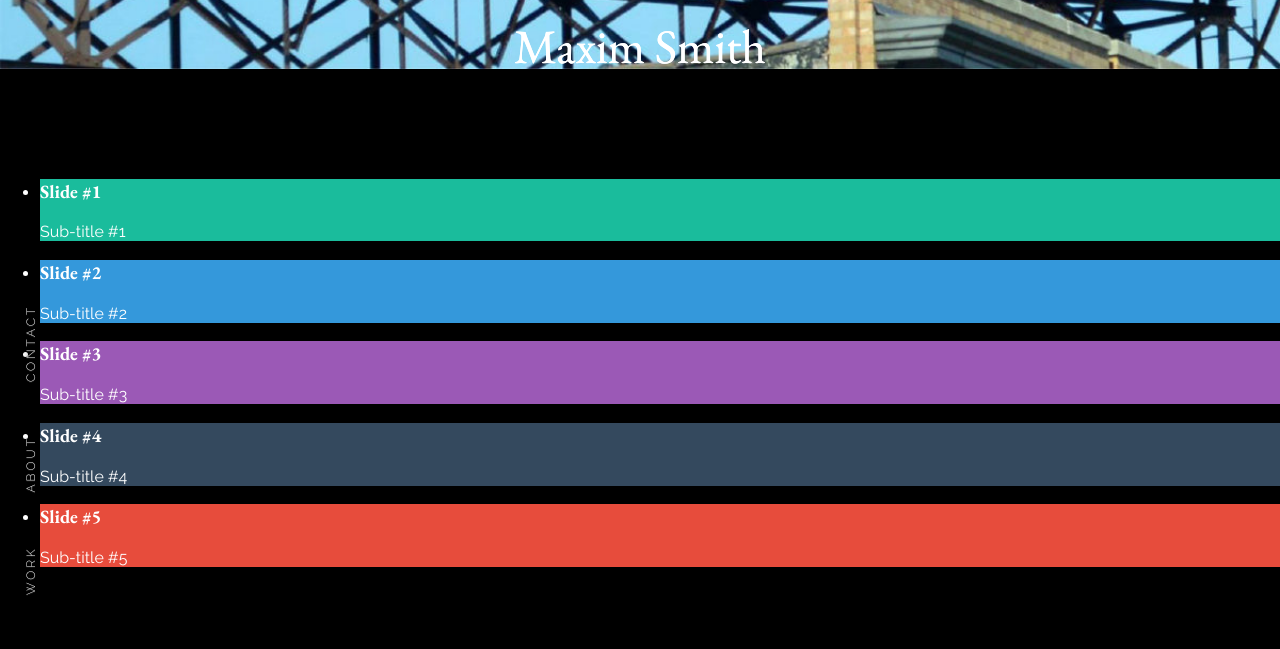
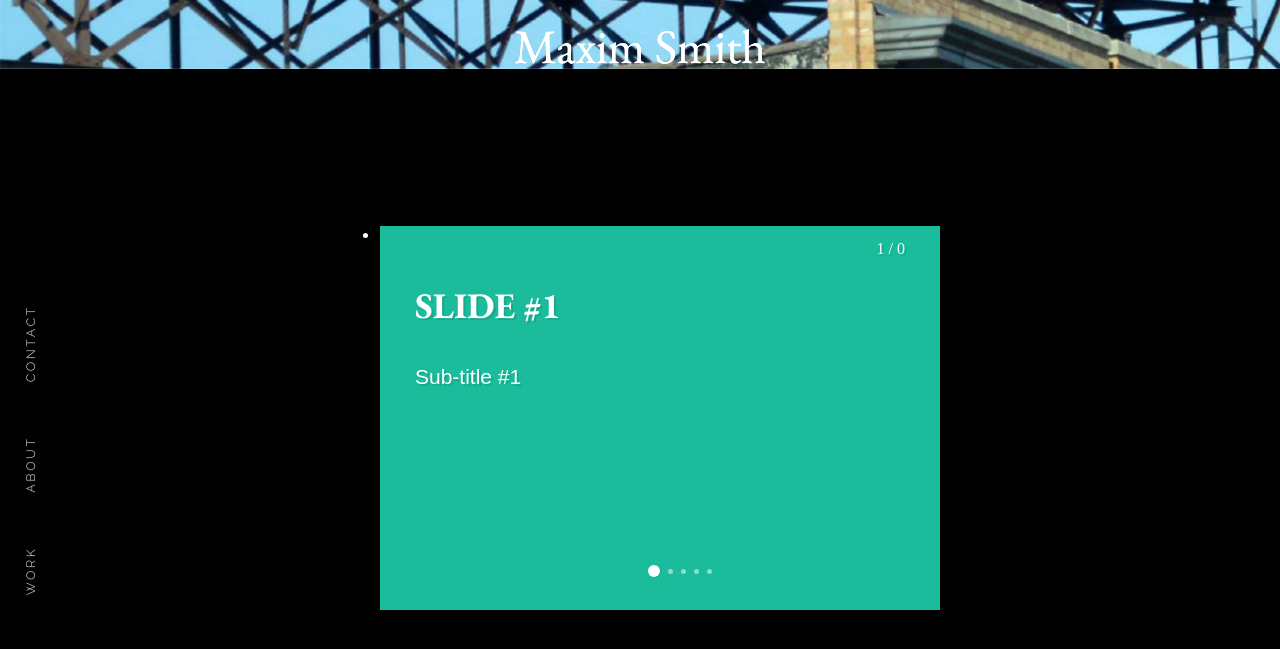
Before and after one commit to Maximsmith/Maximsmith, a Jekyll site: the page built from work/proj-4.html, in a window 1280 px wide and 900 px high, scrolled down 5849 px. Shown: the top 649 px of the window. Built offline with Jekyll 4.4.1, drawn with Linux system fonts in a browser that asks for light colours.

Commit message:
Update style.css

```diff
--- a/css/style.css
+++ b/css/style.css
@@ -799,7 +799,84 @@
 /* ////// SLIDER ////// */
 
 
-moz-transition: all 0.1s ease;
+#wrapper{
+	width:600px;
+	margin:50px auto;
+	height:400px;
+	position:relative;
+	color:#fff;
+	text-shadow:rgba(0,0,0,0.1) 2px 2px 0px;
+}
+
+#slider-wrap{
+	width:600px;
+	height:400px;
+	position:relative;
+	overflow:hidden;
+}
+
+#slider-wrap ul#slider{
+	width:100%;
+	height:100%;
+
+	position:absolute;
+	top:0;
+	left:0;
+}
+
+#slider-wrap ul#slider li{
+	float:left;
+	position:relative;
+	width:600px;
+	height:400px;
+}
+
+#slider-wrap ul#slider li > div{
+	position:absolute;
+	top:20px;
+	left:35px;
+}
+
+#slider-wrap ul#slider li > div h3{
+	font-size:36px;
+	text-transform:uppercase;
+}
+
+#slider-wrap ul#slider li > div span{
+	font-family: Neucha, Arial, sans serif;
+	font-size:21px;
+}
+
+#slider-wrap ul#slider li i{
+	text-align:center;
+	line-height:400px;
+	display:block;
+	width:100%;
+	font-size:90px;
+}
+
+
+/*btns*/
+.btns{
+	position:absolute;
+	width:50px;
+	height:60px;
+	top:50%;
+	margin-top:-25px;
+	line-height:57px;
+	text-align:center;
+	cursor:pointer;
+	background:rgba(0,0,0,0.1);
+	z-index:100;
+
+
+	-webkit-user-select: none;
+	-moz-user-select: none;
+	-khtml-user-select: none;
+	-ms-user-select: none;
+
+	-webkit-transition: all 0.1s ease;
+	-moz-transition: all 0.1s ease;
 	-o-transition: all 0.1s ease;
 	-ms-transition: all 0.1s ease;
 	transition: all 0.1s ease;
```
